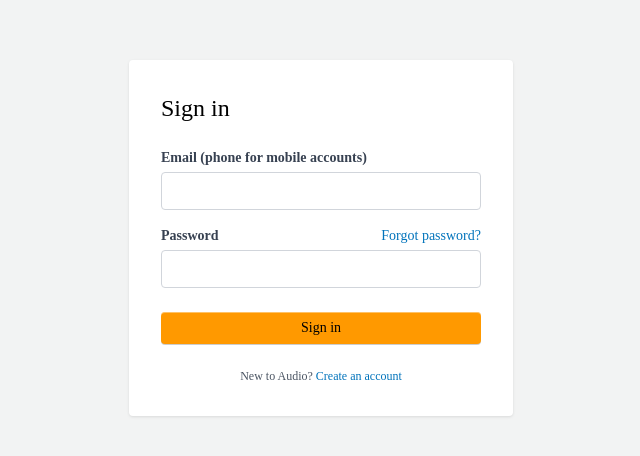
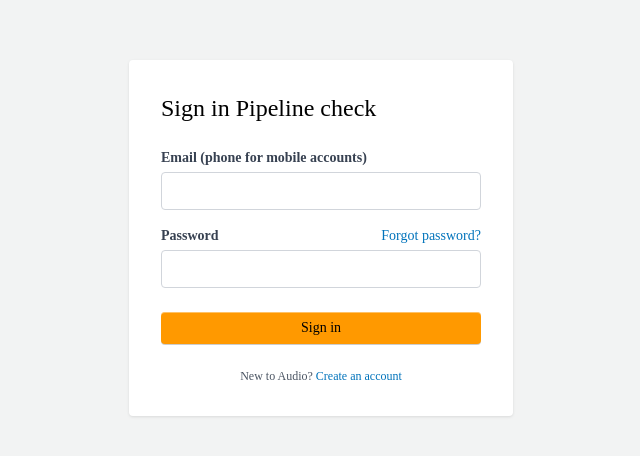
Before and after one commit to KavinduGD/audio-frontend, a React (Vite) app: page /login in a window 1280 px wide. Shown: the part 162-618 px from the top of the page, without its empty margins (319-959 px from the left). Built offline with nearby package versions, Linux system fonts and the light colour scheme; no server answers; a web font is replaced by a local one.

Commit message:
pipeline check interview

```diff
--- a/src/pages/login/index.jsx
+++ b/src/pages/login/index.jsx
@@ -24,7 +24,7 @@ const Login = () => {
     <div className="flex items-center justify-center min-h-screen bg-[#F2F3F3] dark:bg-[#16191F] font-amazon_ember">
       <div className="w-full max-w-sm p-8 bg-white dark:bg-[#21252C] rounded shadow-[0_1px_3px_0_rgba(0,0,0,0.1)]">
         <h2 className="mb-6 text-2xl font-normal text-black dark:text-white">
-          Sign in
+          Sign in Pipeline check
         </h2>
         {error && (
           <div className="mb-4 p-3 text-sm text-error_red border border-error_red rounded">
```
